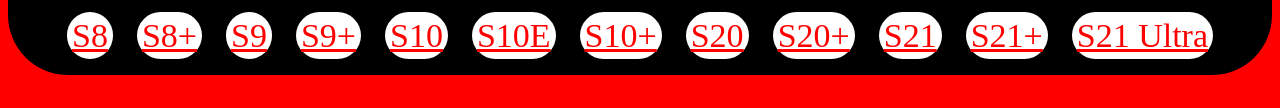
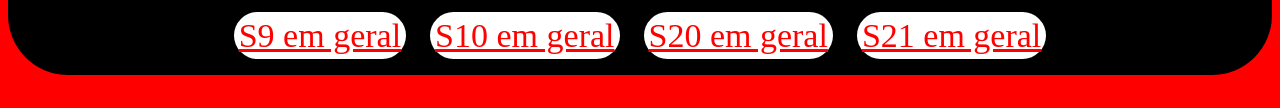
Before and after one commit to Watchies/Linha-S, a plain HTML site: page index.html in a window 1280 px wide. Shown: the part 689-797 px from the top of the page. Drawn offline with Linux system fonts and the light colour scheme.

Commit message:
Update index.html

```diff
--- a/index.html
+++ b/index.html
@@ -34,30 +34,15 @@
 
    <div>
  <div>
-    <a class="link" href="">S8</a>
 
-    <a class="link" href="">S8+</a>
 
-    <a class="link" href="">S9</a>
+    <a class="link" href="https://www.magazineluiza.com.br/busca/GALAXY+S9/">S9 em geral</a>
 
-    <a class="link" href="">S9+</a>
+    <a class="link" href="https://www.magazineluiza.com.br/busca/GALAXY+S10/">S10 em geral</a>
 
-    <a class="link" href="">S10</a>
+    <a class="link" href="https://lista.mercadolivre.com.br/galaxy-s20#D[A:galaxy%20S20]">S20 em geral</a>
 
-    <a class="link" href="">S10E</a>
-
-    <a class="link" href="">S10+</a>
-
-    <a class="link" href="">S20</a>
-
-    <a class="link" href="">S20+</a>
-
-    <a class="link" href="">S21</a>
-
-    <a class="link" href="">S21+</a>
-
-    <a class="link" href="">S21 Ultra</a>
-
+    <a class="link" href="https://www.americanas.com.br/busca/galaxy-s21?rc=galaxy+s21+">S21 em geral</a>
 
   </div>
    </div>
```
